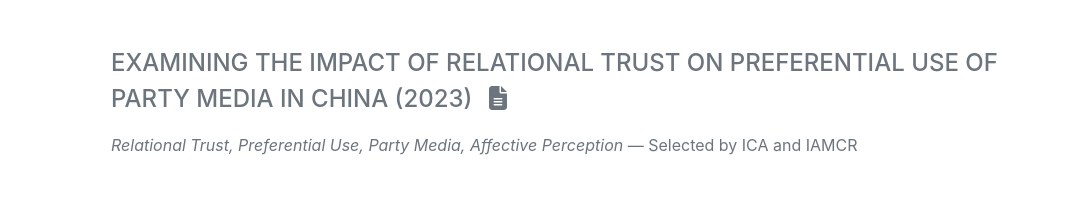
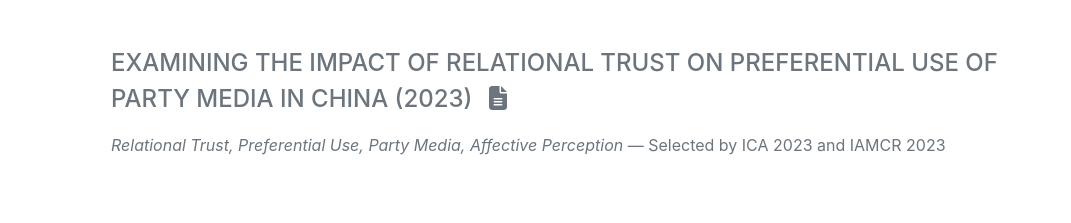
Before and after one commit to chrisyangqn/portfolio, a plain HTML site: page index.html in a window 1280 px wide. Shown: the part 4846-5069 px from the top of the page, without its empty margins (209-1280 px from the left). Drawn offline with nearby package versions, Linux system fonts and the light colour scheme; a web font is replaced by a local one.

Commit message:
Update index.html

```diff
--- a/index.html
+++ b/index.html
@@ -397,7 +397,7 @@
               >Relational Trust, Preferential Use, Party Media, Affective
               Perception</em
             >
-            — Selected by ICA and IAMCR
+            — Selected by ICA 2023 and IAMCR 2023
           </p>
         </div>
       </section>
```
